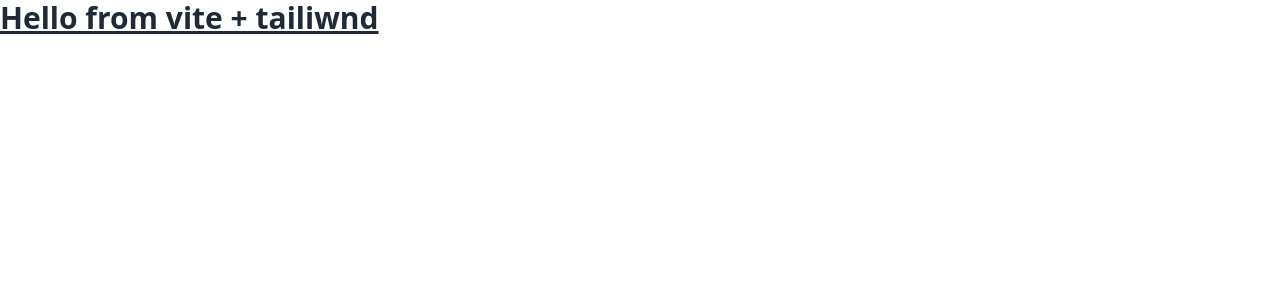
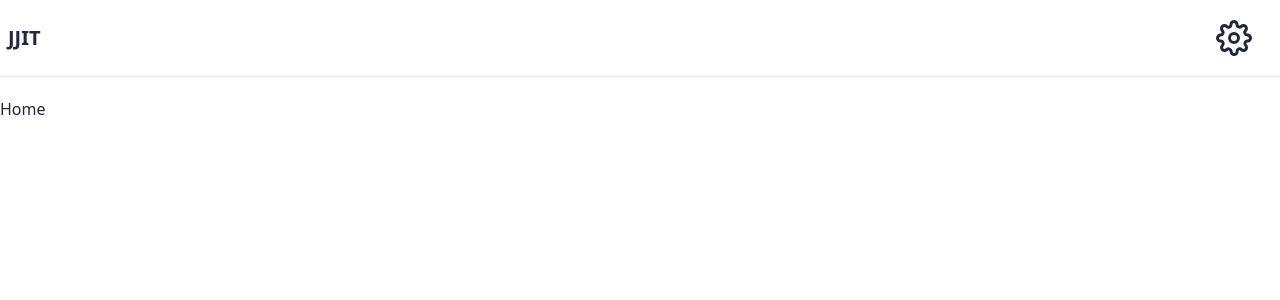
Before and after one commit to piotrd22/Job-Adv, a React (Vite) app in the folder client/: page / in a window 1280 px wide. Shown: the top 300 px of the page. Built offline with nearby package versions, Linux system fonts and the light colour scheme.

Commit message:
added navbar, loader etc.

```diff
--- a/client/package.json
+++ b/client/package.json
@@ -16,8 +16,10 @@
     "jwt-decode": "^3.1.2",
     "react": "^18.2.0",
     "react-dom": "^18.2.0",
+    "react-icons": "^4.7.1",
     "react-redux": "^8.0.5",
-    "react-router-dom": "^6.8.1"
+    "react-router-dom": "^6.8.1",
+    "react-toastify": "^9.1.1"
   },
   "devDependencies": {
     "@types/react": "^18.0.27",
--- a/client/src/App.tsx
+++ b/client/src/App.tsx
@@ -1,9 +1,27 @@
+import Navbar from "./components/Navbar";
+import { ToastContainer } from "react-toastify";
+import { Route, Routes } from "react-router-dom";
+import Home from "./pages/Home";
+
 function App() {
   return (
     <div className="App">
-      <h1 className="text-3xl font-bold underline">
-        Hello from vite + tailiwnd
-      </h1>
+      <Navbar />
+      <ToastContainer
+        position="top-right"
+        autoClose={5000}
+        hideProgressBar={false}
+        newestOnTop={false}
+        closeOnClick
+        rtl={false}
+        pauseOnFocusLoss
+        draggable
+        pauseOnHover
+        theme="dark"
+      />
+      <Routes>
+        <Route path="/" element={<Home />} />
+      </Routes>
     </div>
   );
 }
--- /dev/null
+++ b/client/src/components/Loader.tsx
@@ -0,0 +1,25 @@
+function Loader() {
+  return (
+    <div role="status" className="flex justify-center mt-10">
+      <svg
+        aria-hidden="true"
+        className="inline w-8 h-8 mr-2 text-gray-200 animate-spin dark:text-gray-600 fill-gray-600 dark:fill-gray-300"
+        viewBox="0 0 100 101"
+        fill="none"
+        xmlns="http://www.w3.org/2000/svg"
+      >
+        <path
+          d="M100 50.5908C100 78.2051 77.6142 100.591 50 100.591C22.3858 100.591 0 78.2051 0 50.5908C0 22.9766 22.3858 0.59082 50 0.59082C77.6142 0.59082 100 22.9766 100 50.5908ZM9.08144 50.5908C9.08144 73.1895 27.4013 91.5094 50 91.5094C72.5987 91.5094 90.9186 73.1895 90.9186 50.5908C90.9186 27.9921 72.5987 9.67226 50 9.67226C27.4013 9.67226 9.08144 27.9921 9.08144 50.5908Z"
+          fill="currentColor"
+        />
+        <path
+          d="M93.9676 39.0409C96.393 38.4038 97.8624 35.9116 97.0079 33.5539C95.2932 28.8227 92.871 24.3692 89.8167 20.348C85.8452 15.1192 80.8826 10.7238 75.2124 7.41289C69.5422 4.10194 63.2754 1.94025 56.7698 1.05124C51.7666 0.367541 46.6976 0.446843 41.7345 1.27873C39.2613 1.69328 37.813 4.19778 38.4501 6.62326C39.0873 9.04874 41.5694 10.4717 44.0505 10.1071C47.8511 9.54855 51.7191 9.52689 55.5402 10.0491C60.8642 10.7766 65.9928 12.5457 70.6331 15.2552C75.2735 17.9648 79.3347 21.5619 82.5849 25.841C84.9175 28.9121 86.7997 32.2913 88.1811 35.8758C89.083 38.2158 91.5421 39.6781 93.9676 39.0409Z"
+          fill="currentFill"
+        />
+      </svg>
+      <span className="sr-only">Loading...</span>
+    </div>
+  );
+}
+
+export default Loader;
--- /dev/null
+++ b/client/src/components/Navbar.tsx
@@ -0,0 +1,64 @@
+import { Link } from "react-router-dom";
+import { useAppSelector } from "../app/hooks";
+import { FiUser, FiLogOut, FiSettings, FiLogIn } from "react-icons/fi";
+
+function Navbar() {
+  const { user } = useAppSelector((state) => state.auth);
+
+  return (
+    <nav className="navbar border-b bordered border-base-300 bg-base-100 mb-5">
+      <div className="container flex items-center justify-between mx-auto">
+        <Link to="/" className="flex items-center">
+          <span className="self-center text-xl font-semibold ">JJIT</span>
+        </Link>
+
+        <ul className="menu menu-horizontal flex items-center justify-center px-1 ">
+          {!user && (
+            <li tabIndex={0} className="relative">
+              <a>
+                <FiSettings className="text-4xl" />
+              </a>
+              <ul className="p-2 border-base-300 bg-base-100 absolute right-0 border z-50">
+                <li>
+                  <Link to="/">
+                    <FiLogIn className="text-4xl mx-3" />
+                    LogIn
+                  </Link>
+                </li>
+                <li>
+                  <Link to="/">
+                    <FiLogOut className="text-4xl mx-3" />
+                    SignUp
+                  </Link>
+                </li>
+              </ul>
+            </li>
+          )}
+          {user && (
+            <li tabIndex={0} className="relative">
+              <a>
+                <FiSettings className="text-4xl" />
+              </a>
+              <ul className="p-2 border-base-300 bg-base-100 absolute right-0 border z-50">
+                <li>
+                  <Link to="/profile">
+                    <FiUser className="text-4xl mx-3" />
+                    Profile
+                  </Link>
+                </li>
+                <li>
+                  <button>
+                    <FiLogOut className="text-4xl mx-3 cursor-pointer" />
+                    Logout
+                  </button>
+                </li>
+              </ul>
+            </li>
+          )}
+        </ul>
+      </div>
+    </nav>
+  );
+}
+
+export default Navbar;
--- /dev/null
+++ b/client/src/pages/Home.tsx
@@ -0,0 +1,5 @@
+function Home() {
+  return <div>Home</div>;
+}
+
+export default Home;
```
Also changed, not shown: 1 other file (tests, documents, lock files or other folders).
